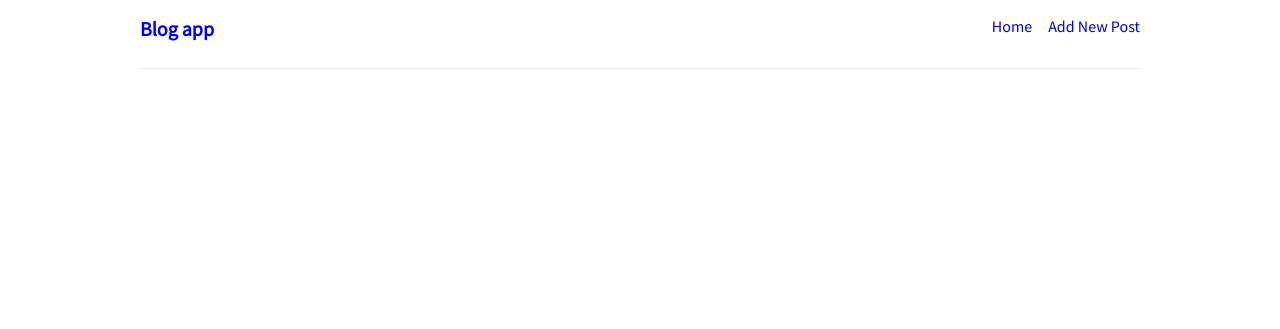
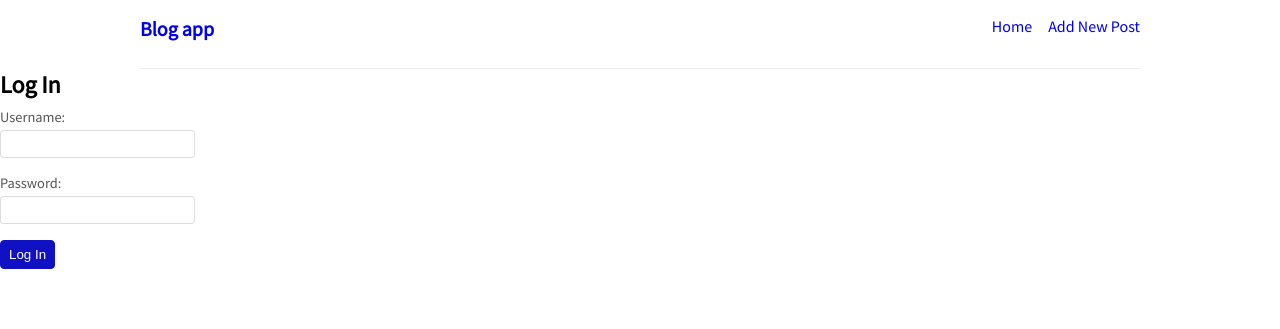
Before and after one commit to paulnyabaro/blog_app, a Django app: page /accounts/login/ in a window 1280 px wide. Shown: the top 329 px of the page. Run offline with Django 4.2, Linux system fonts and the light colour scheme.

Commit message:
Added login templates

```diff
--- a/templates/registration/login.html
+++ b/templates/registration/login.html
@@ -3,4 +3,10 @@
 {% block title %}Register{% endblock %}
 
 {% block content %}
+<h2>Log In</h2>
+<form method="post">
+    {% csrf_token %}
+    {{ form.as_p }}
+    <button type="submit">Log In</button>
+</form>
 {% endblock %}
```
